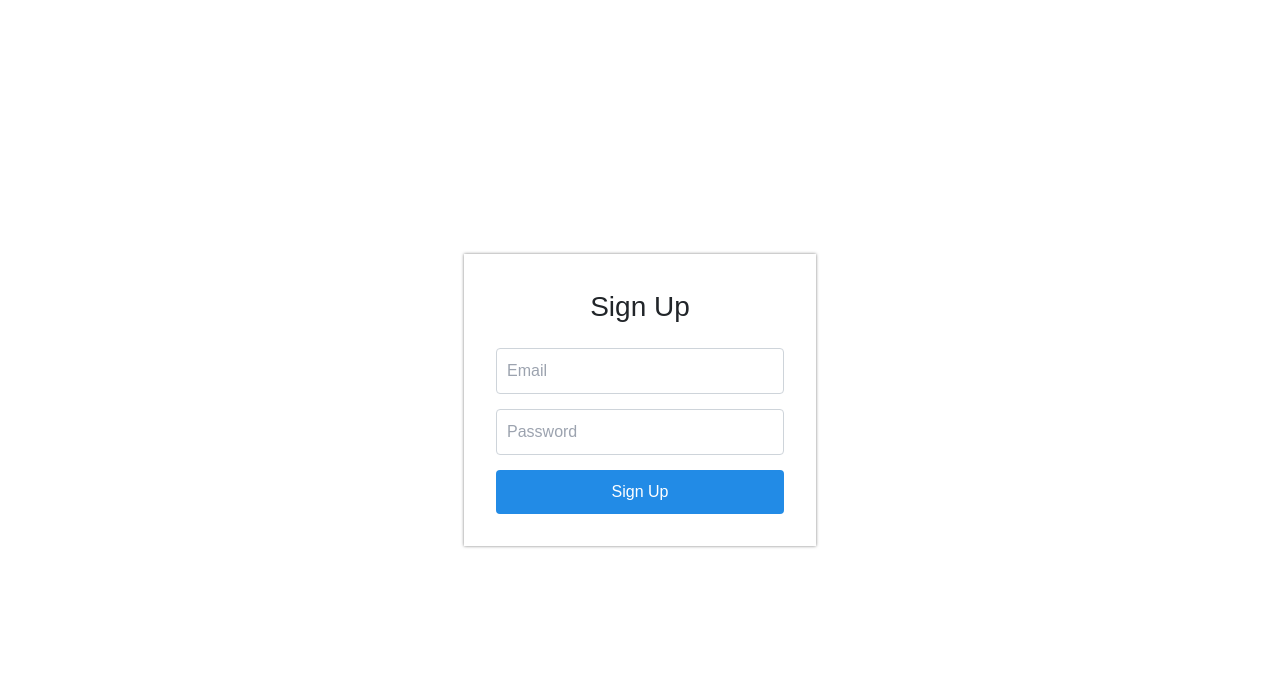
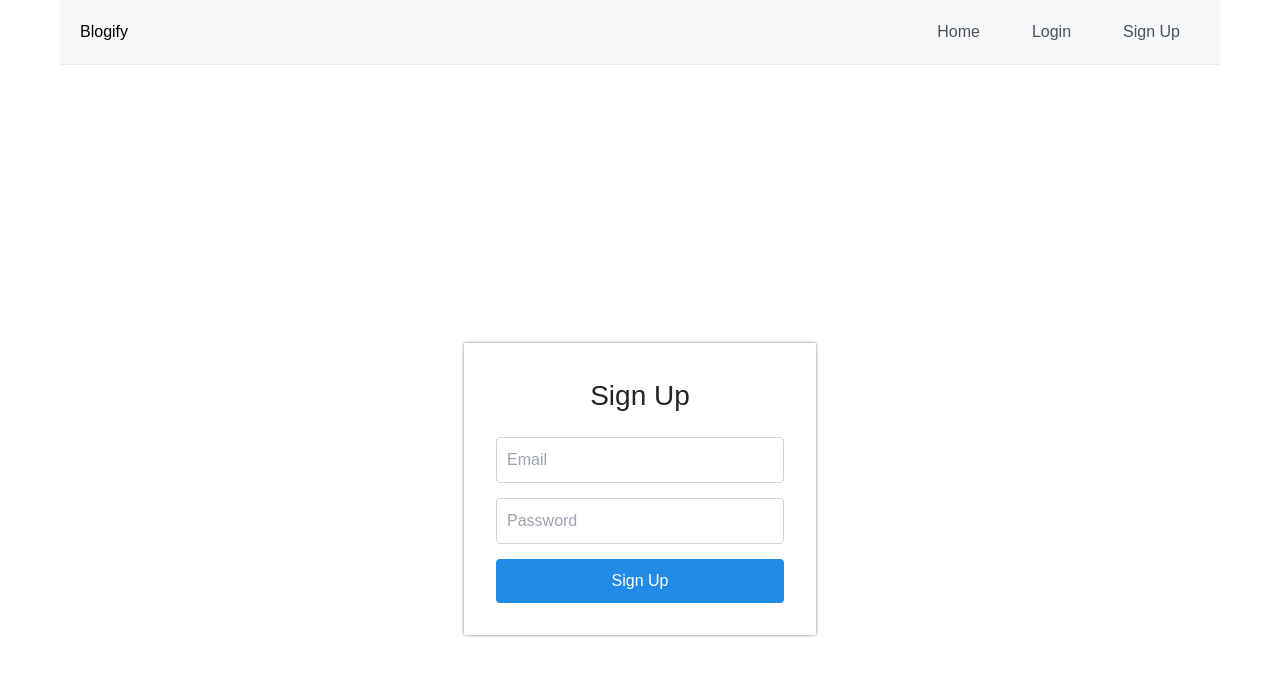
Before and after one commit to vivekadapa/Blogify, a Next.js app in the folder frontend/: page /signup in a window 1280 px wide. Shown: the top 676 px of the page. Built offline with nearby package versions, Linux system fonts and the light colour scheme; no server answers.

Commit message:
layout added to signup

```diff
--- a/frontend/app/login/page.tsx
+++ b/frontend/app/login/page.tsx
@@ -10,22 +10,17 @@ const Login: React.FC = () => {
     const [email, setEmail] = useState('');
     const [password, setPassword] = useState('');
     const [error, setError] = useState('');
-    // const [isClient, setIsClient] = useState(false);
+
     const router = useRouter();
 
-
-    // useEffect(() => {
-    //     setIsClient(true);
-    // }, []);
 
     const handleSubmit = async (e: React.FormEvent) => {
         e.preventDefault();
         try {
             const response = await login({ email, password });
             if (response.ok) {
-                // if (isClient) {
-                    localStorage.setItem("isAuthenticated", "true");
-                // }
+                localStorage.setItem("isAuthenticated", "true");
+
                 router.push('/dashboard');
             } else {
                 const errorData = await response.json();
@@ -65,7 +60,7 @@ const Login: React.FC = () => {
                     {error && <p className={styles.error}>{error}</p>}
                 </div>
             </div>
-         </Layout>
+        </Layout>
     );
 };
 
--- a/frontend/app/signup/page.tsx
+++ b/frontend/app/signup/page.tsx
@@ -3,12 +3,11 @@
 
 import React, { useState } from 'react';
 import { useRouter } from 'next/navigation';
-// import Layout from '@/components/Layout';
 import styles from '@/styles/Signup.module.css';
 import { signup } from '@/lib/api';
+import Layout from '@/components/Layout';
 
 const Signup: React.FC = () => {
-    // const [name, setName] = useState('');
     const [email, setEmail] = useState('');
     const [password, setPassword] = useState('');
     const [error, setError] = useState('');
@@ -26,19 +25,12 @@ const Signup: React.FC = () => {
     };
 
     return (
-        // <Layout>
+        <Layout>
             <div className={styles.container}>
                 <div>
                     <h1 className={styles.title}>Sign Up</h1>
                     <form onSubmit={handleSubmit} className={styles.form}>
-                        {/* <input
-                            type="text"
-                            value={name}
-                            onChange={(e) => setName(e.target.value)}
-                            placeholder="Name"
-                            required
-                            className={styles.input}
-                        /> */}
+
                         <input
                             type="email"
                             value={email}
@@ -60,7 +52,7 @@ const Signup: React.FC = () => {
                     {error && <p className={styles.error}>{error}</p>}
                 </div>
             </div>
-        // </Layout>
+        </Layout>
     );
 };
 
```
Also changed, not shown: frontend/components/Header.tsx (+0 -63 lines).
